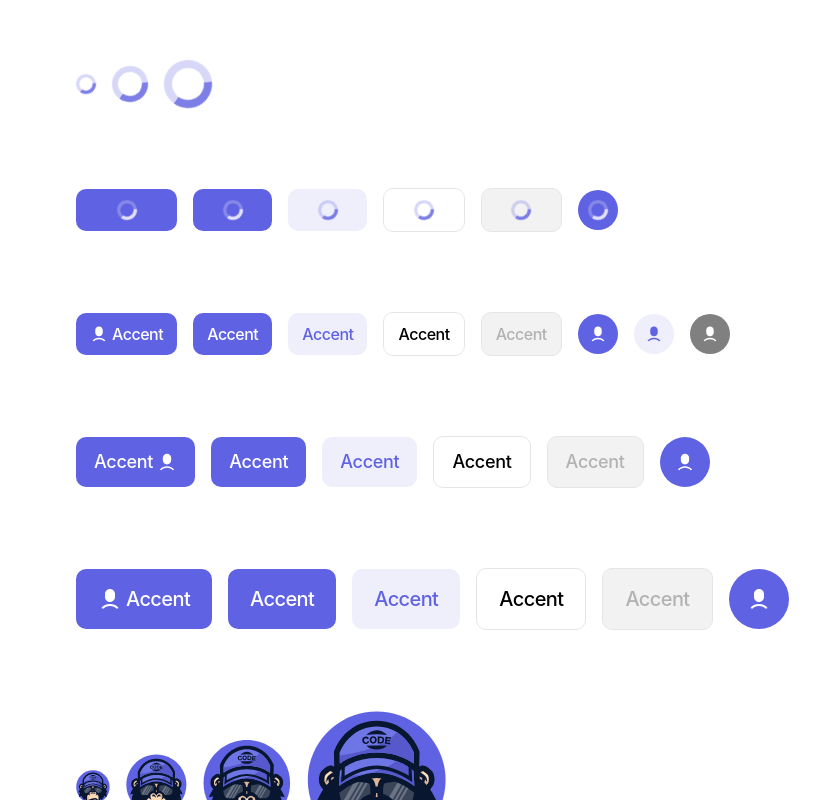
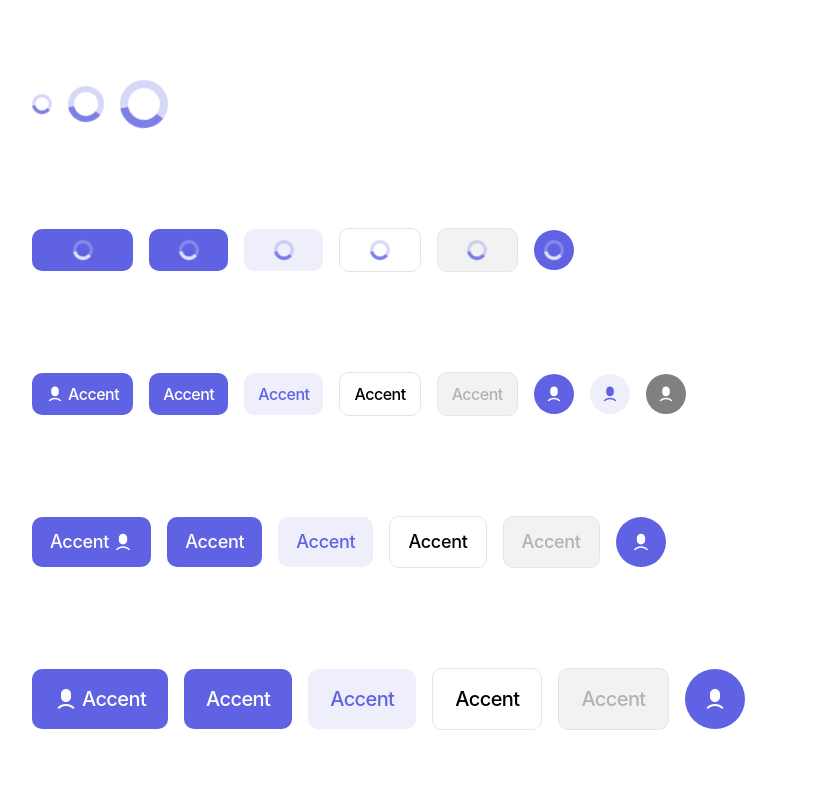
Before and after one commit to FirasJemaa/coder-monkey, a Next.js app in the folder front-end/: page / in a window 1280 px wide. Shown: the top 800 px of the page, without its empty margins (48-868 px from the left). Built offline with nearby package versions, Linux system fonts and the light colour scheme.

Commit message:
Container done

```diff
--- a/front-end/src/pages/index.tsx
+++ b/front-end/src/pages/index.tsx
@@ -1,10 +1,11 @@
 
-import { Seo } from "@/ui/components/seo";
+import { Seo } from "@/ui/components/seo/seo";
 import { Avatar } from "@/ui/design-system/avatar/avatar";
 import { Button } from "@/ui/design-system/button/button";
 import { Logo } from "@/ui/design-system/logo/logo";
 import { Spinner } from "@/ui/design-system/spinner/spinner";
 import { Typography } from "@/ui/design-system/typography/typography";
+import { Container } from "@/ui/components/container";
 import { RiAncientGateFill, RiUser6Fill, RiUser6Line } from "react-icons/ri";
 
 export default function Home() {
@@ -12,7 +13,7 @@
     <>
       <Seo title="Coders Monkeys" description="Description..." />
 
-      <div className="max-w-6xl mx-auto p-5">
+      <Container className="py-10 space-y-5">
         {/* Spinner */}
         <div className="flex items-center gap-4 p-10">
           <Spinner size="small" />
@@ -90,7 +91,7 @@
           <Typography variant="body-sm" component="div">Coders Monkey</Typography>
           <Typography variant="caption4" weight="medium" component="div">Coders Monkey</Typography>
         </div>
-      </div>
+      </Container>
     </>
   );
 }
--- /dev/null
+++ b/front-end/src/ui/components/container.tsx
@@ -0,0 +1,15 @@
+import clsx from "clsx";
+
+interface Props {
+    children: React.ReactNode;
+    className?: string;
+}
+
+export const Container = ({children, className}: Props) => {
+
+    return (
+        <div className={clsx(className, "w-full max-w-7xl px-5 mx-auto lg:px-10")}>
+            {children}
+        </div>
+    )
+}
```
Also changed, not shown: front-end/src/ui/components/seo/seo.tsx (renamed from front-end/src/ui/components/seo.tsx).
